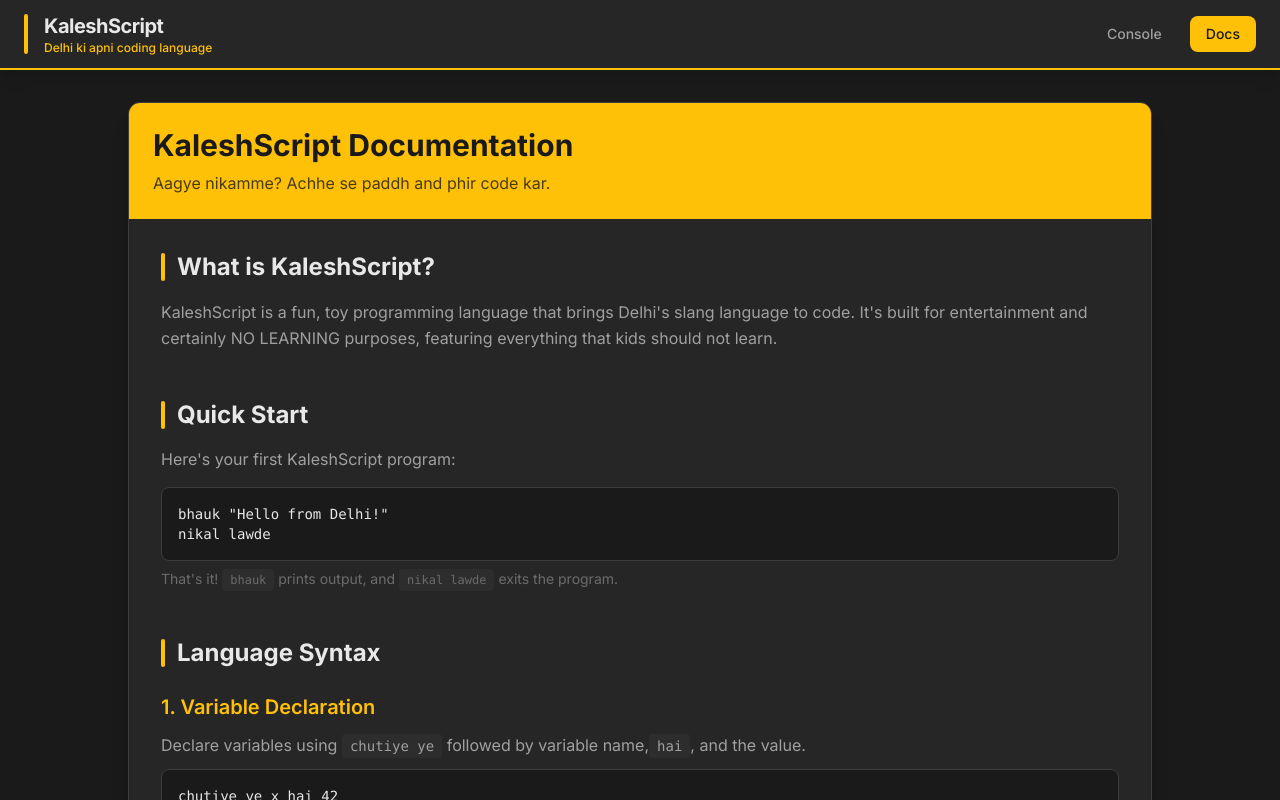
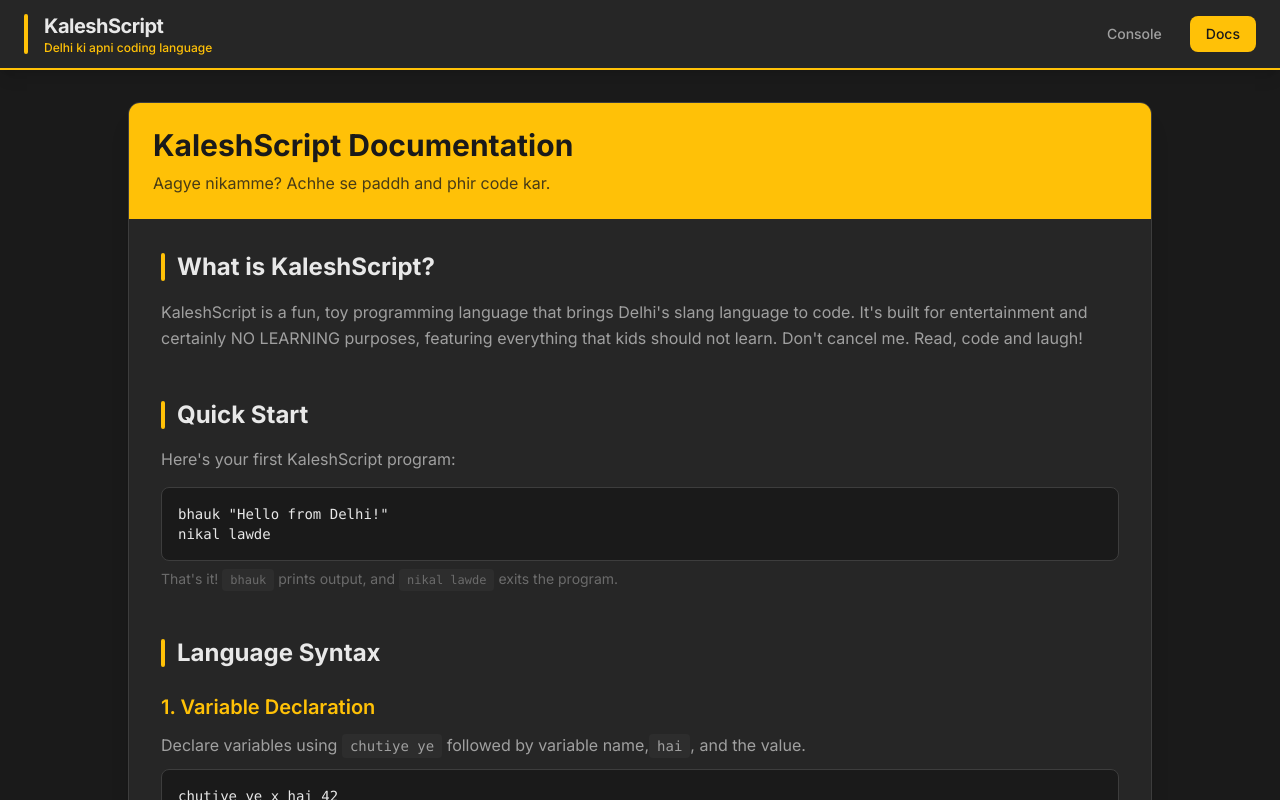
Before and after one commit to darthvader58/KaleshScript, a Next.js app in the folder kaleshscript-web/: page /paddhai in a window 1280 px wide. Shown: the top 800 px of the page. Built offline with nearby package versions, Linux system fonts and the light colour scheme.

Commit message:
docs edited

```diff
--- a/kaleshscript-web/app/components/Documentation.tsx
+++ b/kaleshscript-web/app/components/Documentation.tsx
@@ -16,7 +16,7 @@ export default function Documentation() {
           </h2>
           <p className="text-text-secondary leading-relaxed mb-4">
             KaleshScript is a fun, toy programming language that brings Delhi's slang language to code.
-            It's built for entertainment and certainly NO LEARNING purposes, featuring everything that kids should not learn.
+            It's built for entertainment and certainly NO LEARNING purposes, featuring everything that kids should not learn. Don't cancel me. Read, code and laugh!
           </p>
         </section>
 
```
